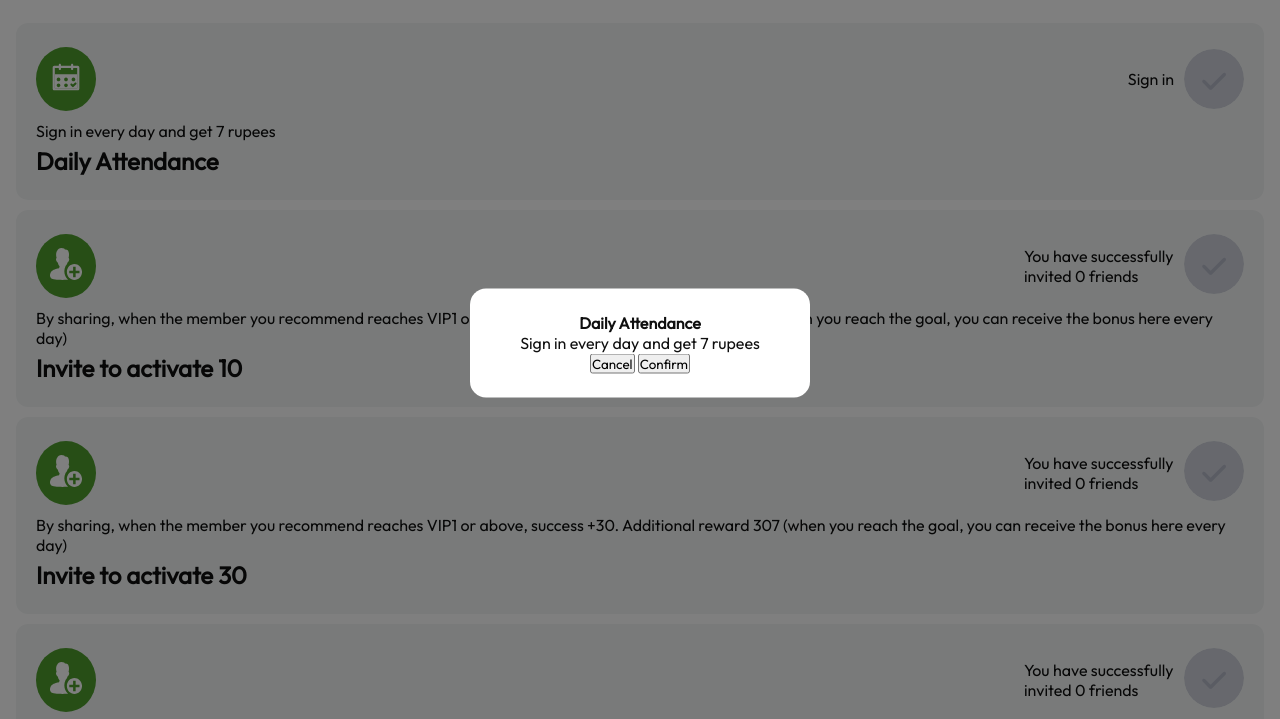
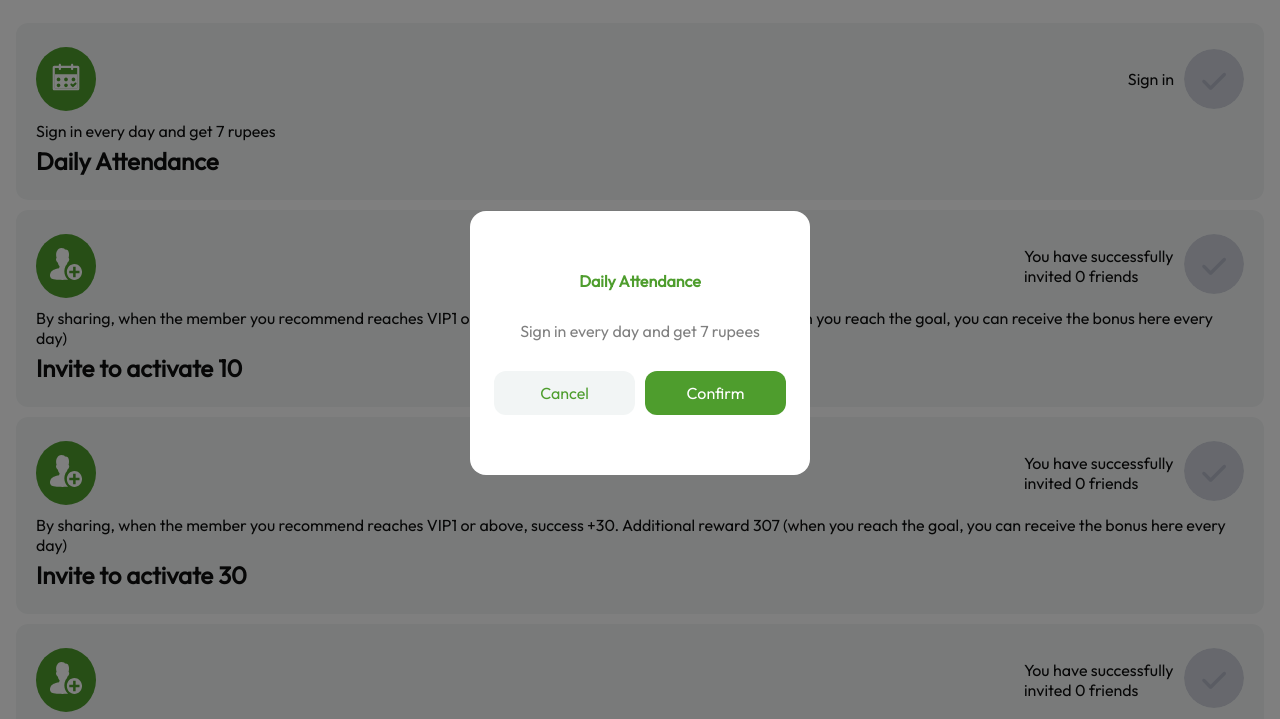
Before and after one commit to MohdHuzaifa2/NDC, a plain HTML site: page tasks.html in a window 1280 px wide. Both pictures are taken after a click on the icon 66 px from the left and 134 px from the top of the page. Shown: the part 57-776 px from the top of the page. Drawn offline with Linux system fonts and the light colour scheme.

Commit message:
Add files via upload

```diff
--- a/assets/css/components.css
+++ b/assets/css/components.css
@@ -1069,3 +1069,41 @@ form button[type="submit"] {
   text-overflow: ellipsis;
   white-space: nowrap;
 }
+
+.modal.invite {
+  padding: 60px 24px;
+  color: grey;
+  transform: translate(-50%,-50%) scale(0.8);
+  transition: all 0.3s;
+}
+
+.modal.invite.active {
+  transform: translate(-50%,-50%) scale(1);
+}
+
+.modal.invite h4 {
+  color: var(--green);
+  margin-bottom: 30px;
+}
+
+.modal.invite .btn-group {
+  margin-top: 30px;
+  display: grid;
+  grid-template-columns: 1fr 1fr;
+  gap: 10px;
+}
+
+.modal.invite button {
+  padding: 12px 0;
+  font-size: 16px;
+  border: none;
+  outline: none;
+  border-radius: 12px;
+  background: var(--light);
+  color: var(--green);
+}
+
+.modal.invite .confirm-button {
+  background: var(--green);
+  color: white;
+}
```
